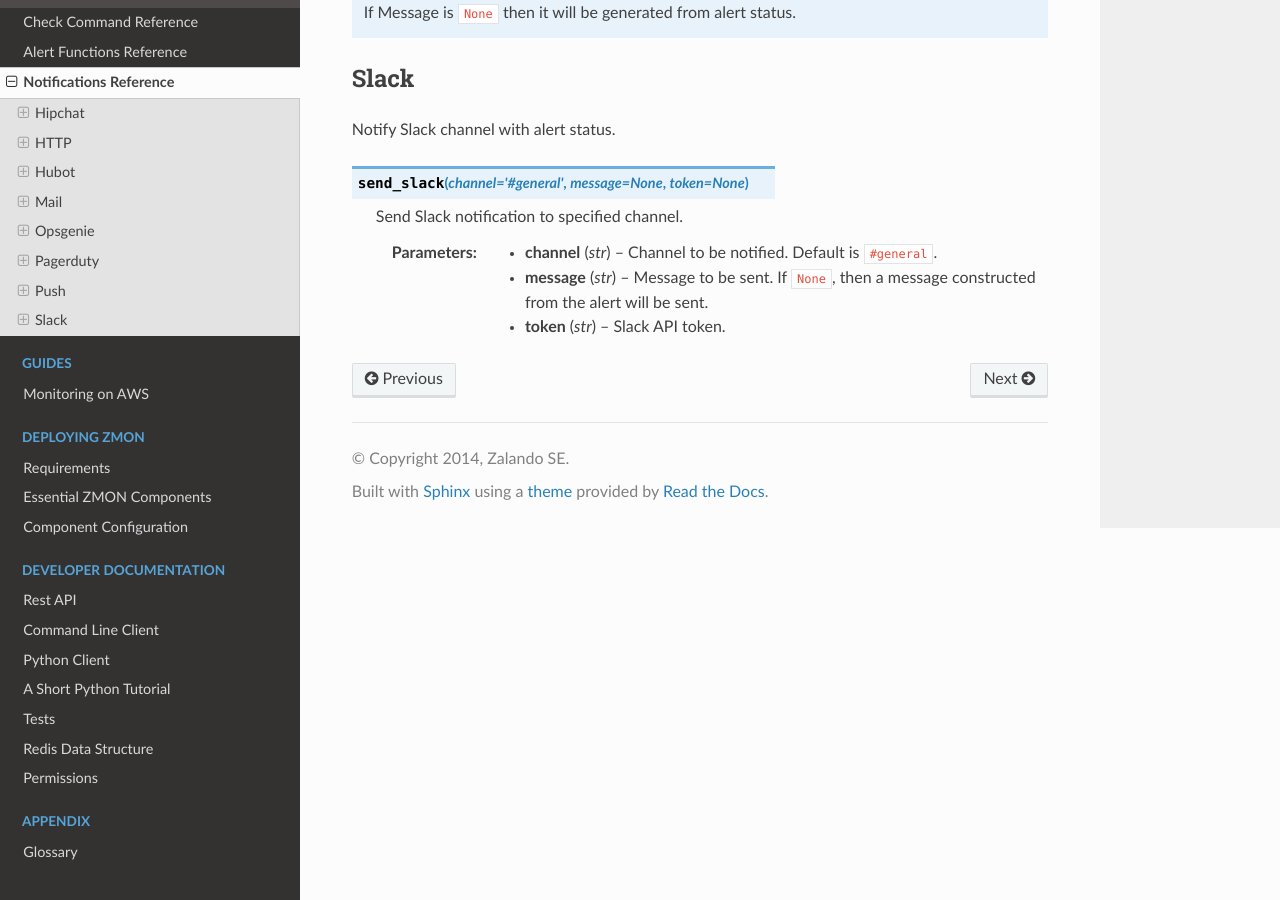
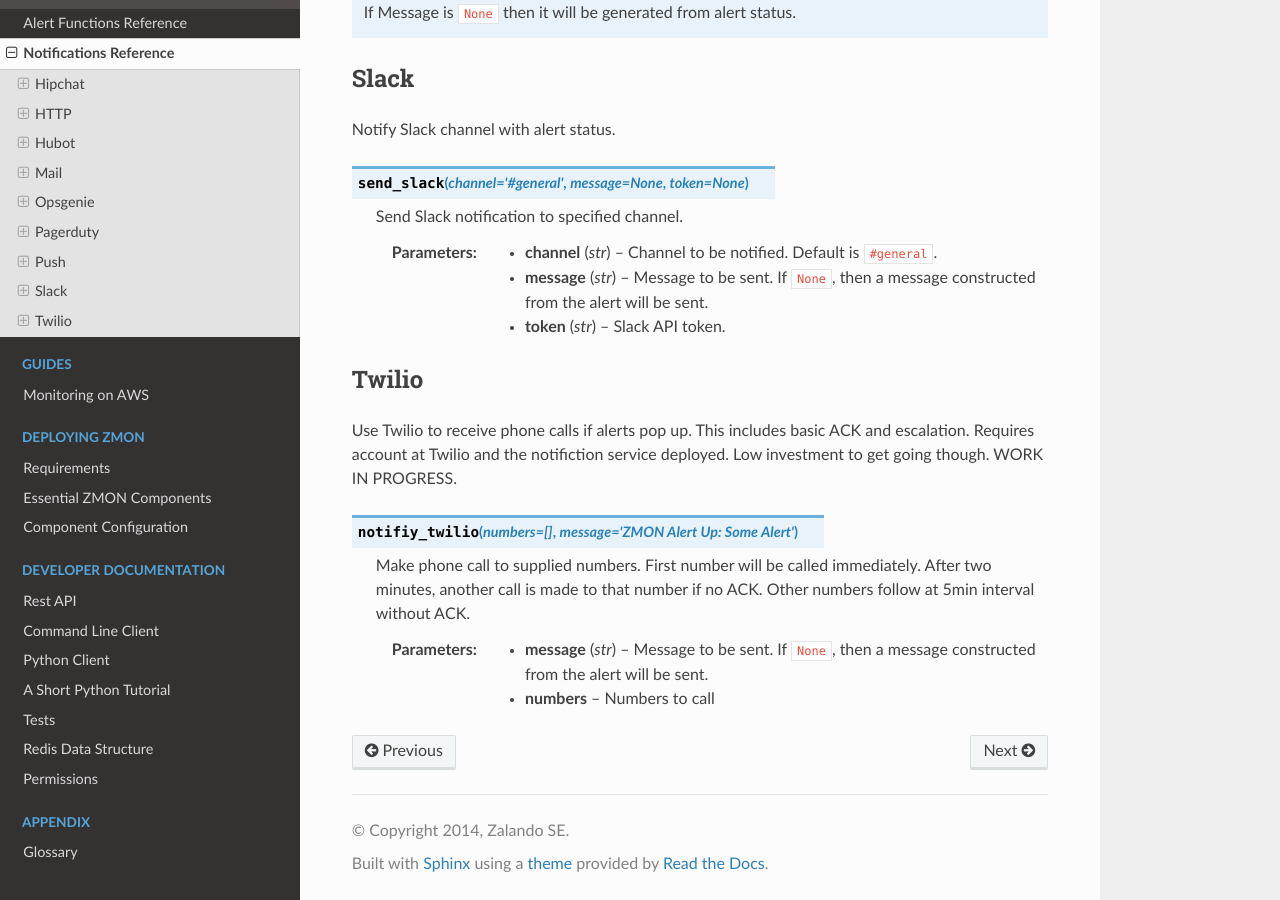
Before and after one commit to zalando-zmon/zmon-docs, a Sphinx documentation site: the page built from docs/user/notifications.rst, in a window 1280 px wide and 900 px high, scrolled down 4011 px. Built offline with Sphinx 7.4.7 and the Read the Docs theme 2.0.0, drawn with Linux system fonts in a browser that asks for light colours.

Commit message:
Added twilio docs

```diff
--- a/docs/user/notifications.rst
+++ b/docs/user/notifications.rst
@@ -15,3 +15,4 @@
 .. include:: notifications/pagerduty.rst
 .. include:: notifications/push.rst
 .. include:: notifications/slack.rst
+.. include:: notifications/twilio.rst
--- /dev/null
+++ b/docs/user/notifications/twilio.rst
@@ -0,0 +1,16 @@
+Twilio
+------
+
+Use Twilio to receive phone calls if alerts pop up. This includes basic ACK and escalation. Requires account at Twilio and the notifiction service deployed. Low investment to get going though. WORK IN PROGRESS.
+
+.. py:function:: notifiy_twilio(numbers=[], message="ZMON Alert Up: Some Alert")
+
+    ::
+
+    Make phone call to supplied numbers. First number will be called immediately. After two minutes, another call is made to that number if no ACK. Other numbers follow at 5min interval without ACK.
+
+    :param message: Message to be sent. If ``None``, then a message constructed from the alert will be sent.
+    :type message: str
+
+    :param numbers: Numbers to call
+    :type numers: list
```
